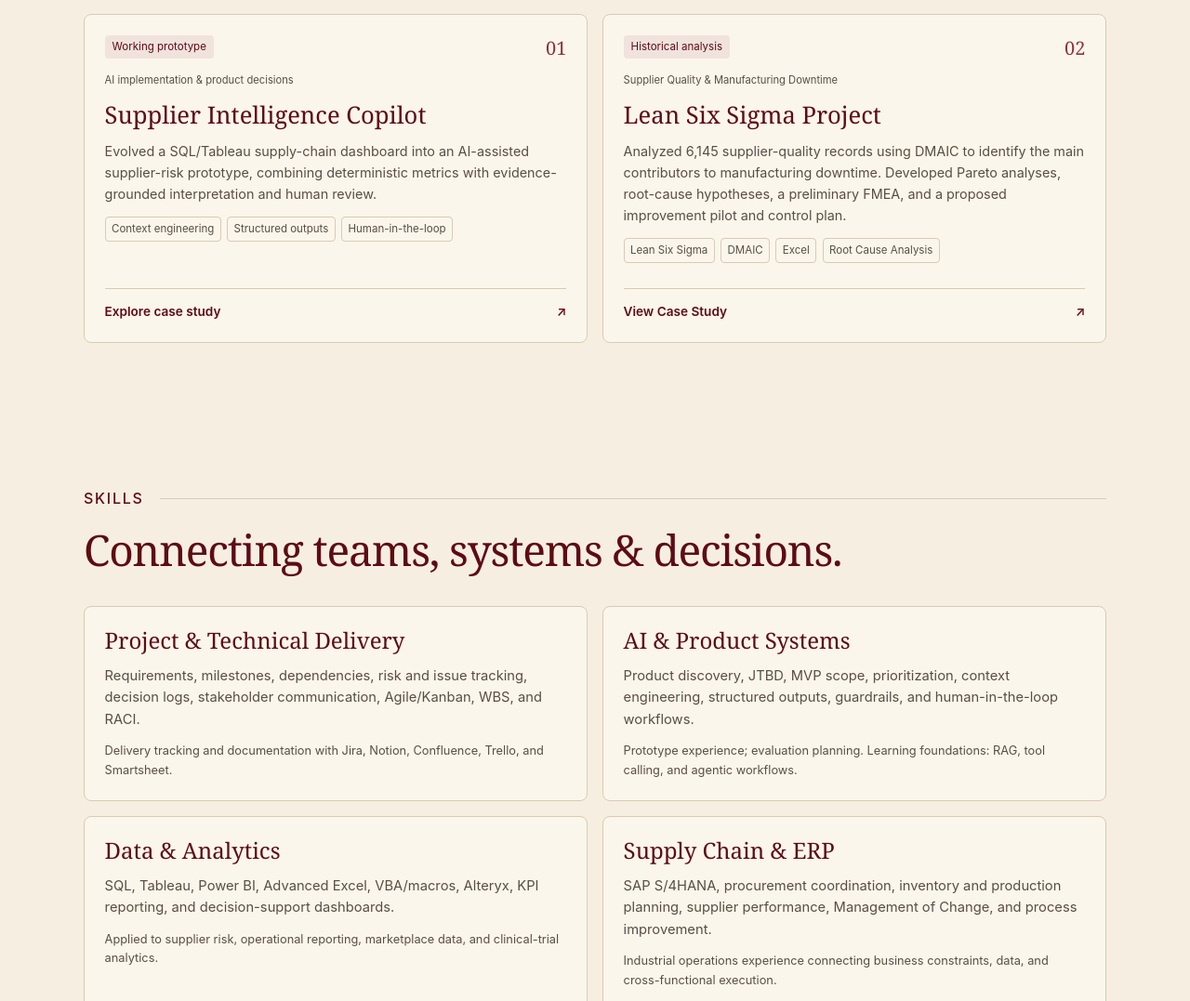
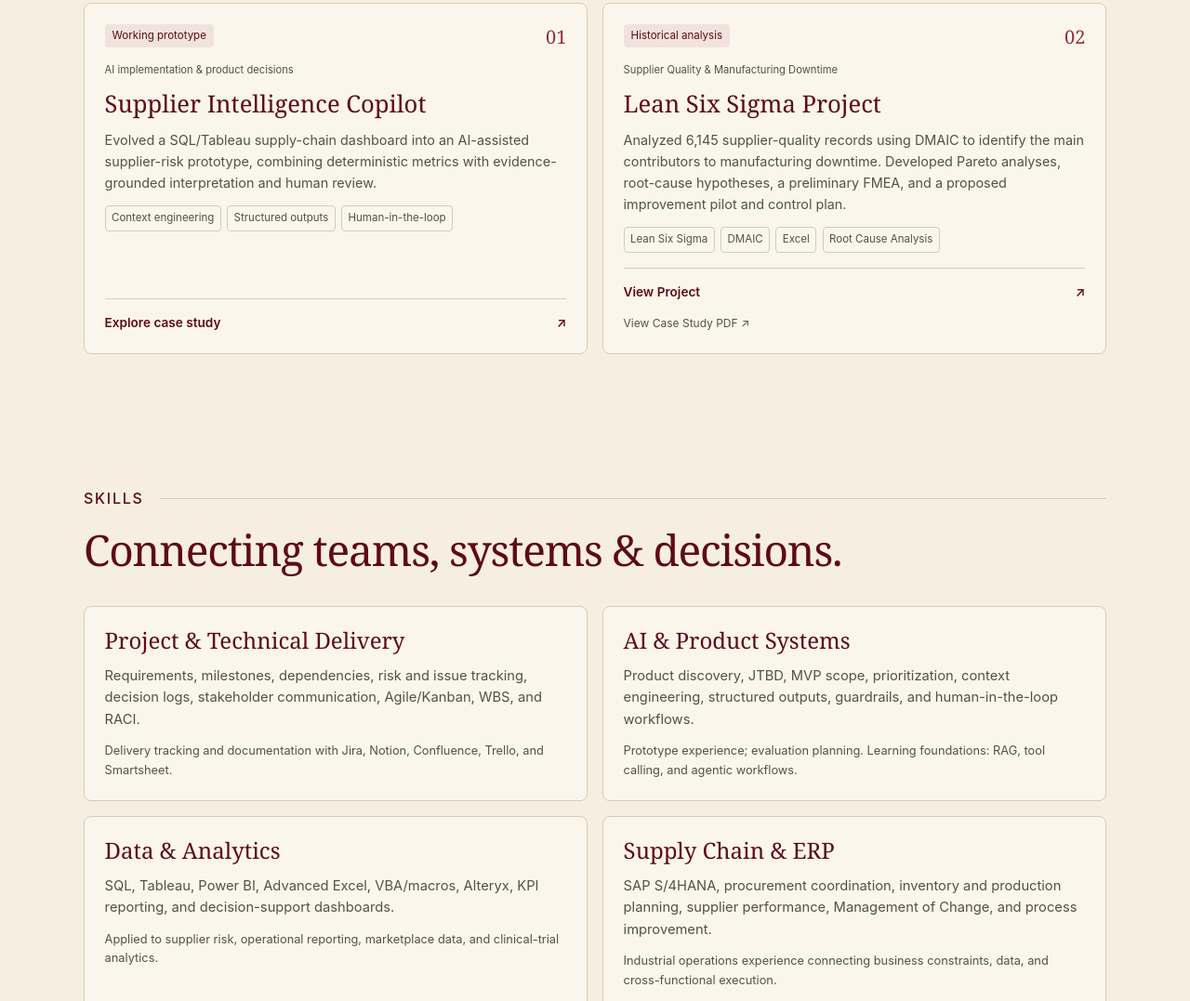
Before and after one commit to parulwalkey/resume, a plain HTML site: page index.html in a window 1280 px wide. Shown: the part 3770-4847 px from the top of the page at 93% size. Drawn offline with Linux system fonts and the light colour scheme.

Commit message:
Link Lean Six Sigma card to live case study and dashboard

```diff
--- a/index.html
+++ b/index.html
@@ -180,8 +180,8 @@
               <h3>Lean Six Sigma Project</h3>
               <p class="showcase-description">Analyzed 6,145 supplier-quality records using DMAIC to identify the main contributors to manufacturing downtime. Developed Pareto analyses, root-cause hypotheses, a preliminary FMEA, and a proposed improvement pilot and control plan.</p>
               <ul class="showcase-competencies" aria-label="Competencies"><li>Lean Six Sigma</li><li>DMAIC</li><li>Excel</li><li>Root Cause Analysis</li></ul>
-              <a class="showcase-link" href="assets/case-studies/Supplier_Quality_DMAIC_Case_Study.pdf" target="_blank" rel="noopener" aria-label="View Case Study (PDF, opens in a new tab)">View Case Study <span aria-hidden="true">↗</span></a>
-              <!-- When the standalone site is deployed, add its URL as a secondary-project-link here. -->
+              <a class="showcase-link" href="https://supplier-quality-dmaic.vercel.app/" target="_blank" rel="noopener noreferrer" aria-label="View Project (opens in a new tab)">View Project <span aria-hidden="true">↗</span></a>
+              <a class="secondary-project-link" href="assets/case-studies/Supplier_Quality_DMAIC_Case_Study.pdf" target="_blank" rel="noopener noreferrer" aria-label="View Case Study (PDF, opens in a new tab)">View Case Study PDF <span aria-hidden="true">↗</span></a>
             </article>
             <article class="showcase-card" role="group" aria-roledescription="slide" aria-label="3 of 6: AnnieGuard — Healthcare Product Discovery">
               <div class="showcase-card-top"><span class="project-type">Venture concept</span><span class="project-index" aria-hidden="true">03</span></div>
```
